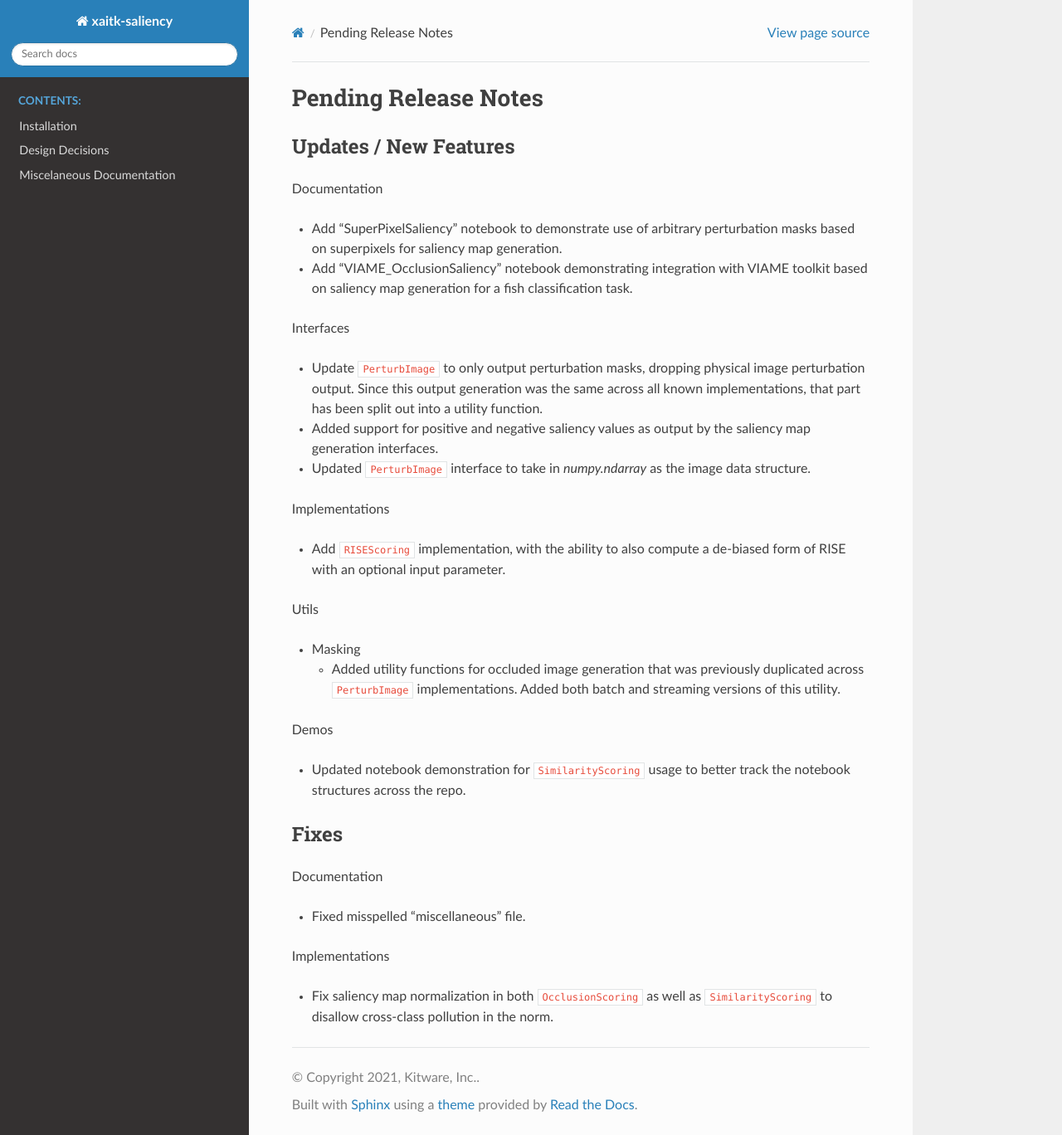
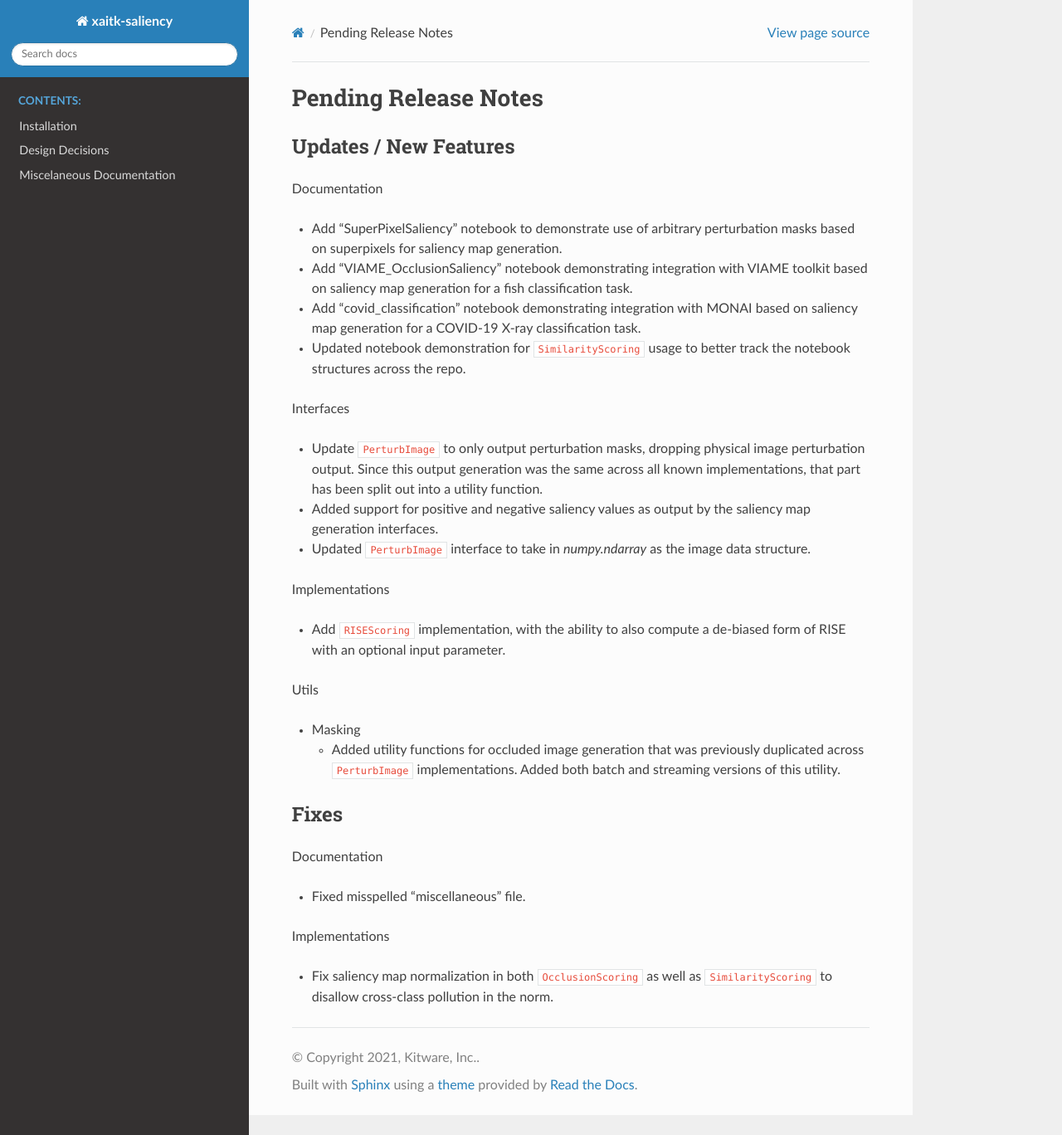
Before and after one commit to XAITK/xaitk-saliency, a Sphinx documentation site: the page built from docs/release_notes/pending_release.rst, in a window 1280 px wide and 1368 px high. Shown: the whole window at 83% size. Built offline with Sphinx 7.4.7 and the Read the Docs theme 2.0.0, drawn with Linux system fonts in a browser that asks for light colours; pages that are not in the unit, such as notebooks, are missing from menus.

Commit message:
Add MONAI demo notebook

```diff
--- a/docs/release_notes/pending_release.rst
+++ b/docs/release_notes/pending_release.rst
@@ -12,6 +12,12 @@ Documentation
 
 * Add "VIAME_OcclusionSaliency" notebook demonstrating integration with VIAME
   toolkit based on saliency map generation for a fish classification task.
+
+* Add "covid_classification" notebook demonstrating integration with MONAI
+  based on saliency map generation for a COVID-19 X-ray classification task.
+
+* Updated notebook demonstration for ``SimilarityScoring`` usage to better track
+  the notebook structures across the repo.
 
 Interfaces
 
@@ -39,10 +45,6 @@ Utils
     duplicated across ``PerturbImage`` implementations. Added both batch and
     streaming versions of this utility.
 
-Demos
-
-* Updated notebook demonstration for ``SimilarityScoring`` usage to better track
-  the notebook structures across the repo.
 
 Fixes
 -----
```
Also changed, not shown: 1 other file.
